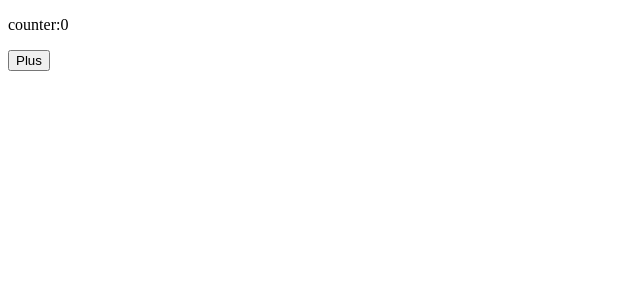
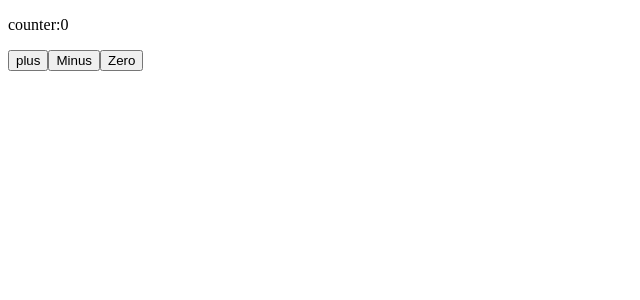
Before and after one commit to KumaranMba/class-workout, a React (Vite) app: page / in a window 1280 px wide. Shown: the top 300 px of the page, without its empty margins (0-640 px from the left). Built offline with nearby package versions, Linux system fonts and the light colour scheme.

Commit message:
By using useState hook a onclick function explation

```diff
--- a/src/App.jsx
+++ b/src/App.jsx
@@ -5,20 +5,29 @@ what is Hook?
 - To create a counter, where the value is increased as a function of time or at the click of the button.
 */
 
-
-
-import React, { useState } from 'react';
+import React from 'react';
+import { useState } from 'react';
 
 function App() {
- const[counter,setCounter] = useState(0);
- function plusbuttonclick(){
-  setCounter(counter+1);
- }
+  const[counter,setCounter] = useState(0);
+  function handleclick(){
+    setCounter(counter+1);
+
+  }
+  function Minusbuttonclick(){
+    setCounter(counter -1);
+  }
+
+  function zerobuttonclick(){
+    setCounter(0);
+  }
   return (
     <div>
-      <p>counter:{ counter }</p>
-      <button onClick={plusbuttonclick}>Plus</button>
-    </div>
+      <p> counter:{counter} </p>
+      <button onClick={handleclick}>plus</button>
+      <button onClick={Minusbuttonclick}>Minus</button>
+      <button onClick={zerobuttonclick}>Zero</button>
+      </div>
   )
 }
 
```
